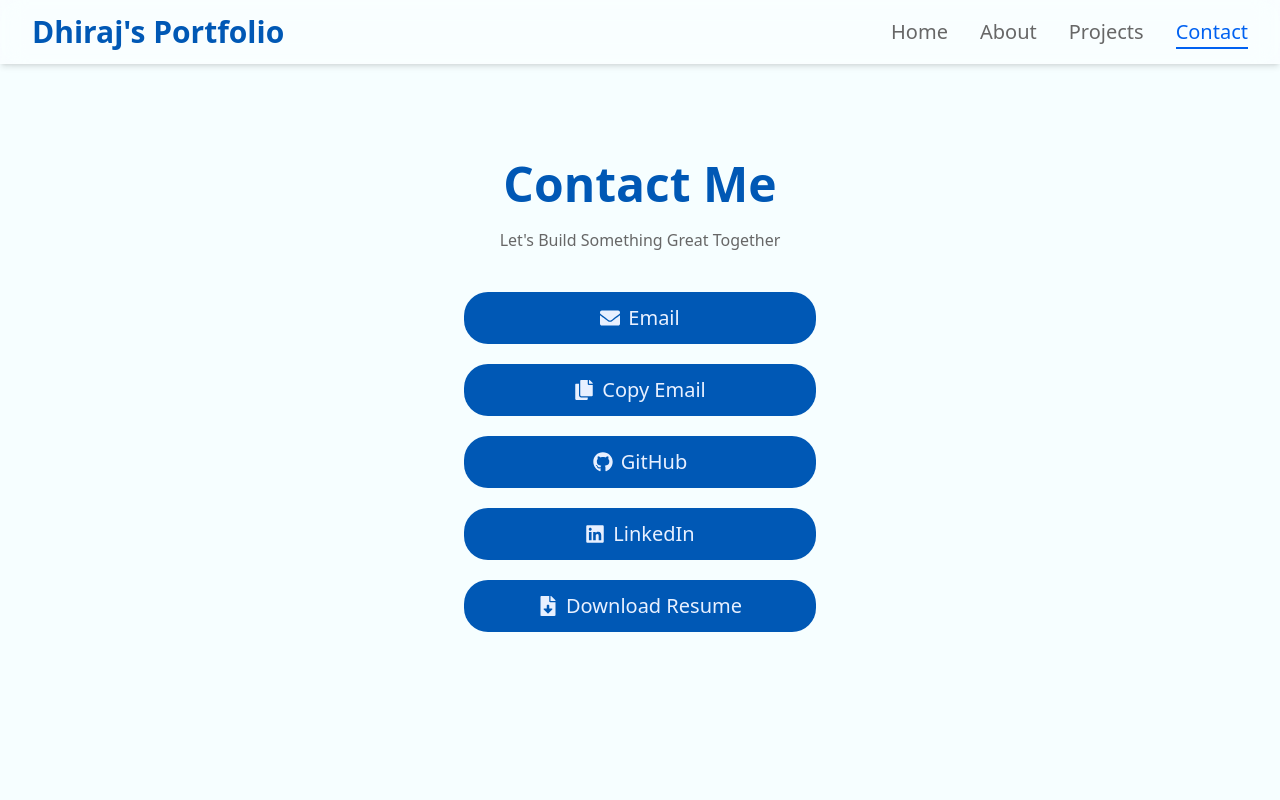
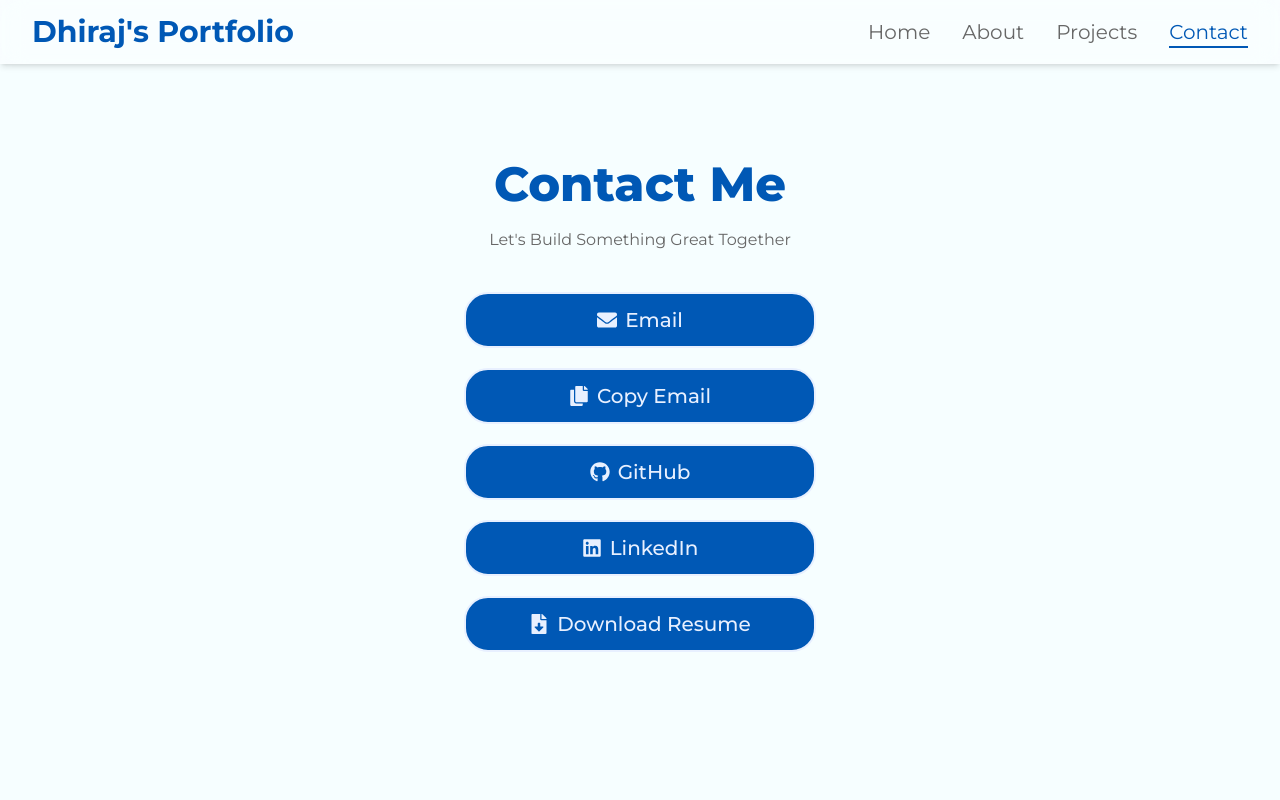
Before and after one commit to jaiswaldhiraj/Portfolio, a Next.js app: page /contact in a window 1280 px wide. Shown: the top 800 px of the page. Built offline with nearby package versions, Linux system fonts and the light colour scheme.

Commit message:
fonts and contact page buttons updated

```diff
--- /dev/null
+++ b/app/components/ContactButtons.js
@@ -0,0 +1,52 @@
+import React from 'react'
+import { useState } from 'react';
+import { icons } from "./icons";
+import { motion } from 'framer-motion';
+
+
+export const ContactButtons = ({ href, text, icon }) => {
+  const Icon = icons[icon];
+
+  return (
+    <motion.a
+      href={href}
+      rel="noopener noreferrer"
+      target="_blank"
+      whileHover={{ scale: 1.05 }}
+      whileTap={{ scale: 0.95 }}
+      className="inline-flex justify-center items-center gap-2 px-6 py-3 bg-[var(--accent)] text-xl text-[var(--accent-light)] rounded-3xl hover:bg-[var(--accent-light-hover)] hover:text-[var(--accent)] transition duration-300
+      border-2 font-medium"
+    >
+      {Icon && <Icon />}
+      {text}
+    </motion.a>
+  );
+};
+
+export const CopyButton = () => {
+
+  const [copied, setCopied] = useState(false);
+  const email = "jaiswaldhiraj928@gmail.com";
+
+  const handleCopy = () => {
+    navigator.clipboard.writeText(email);
+    setCopied(true);
+    setTimeout(() => setCopied(false), 2000);
+  };
+
+  const CopyIcon = icons["copy"]
+  const CheckIcon = icons["check"]
+
+  return (
+    <motion.button
+      onClick={handleCopy}
+      whileHover={{ scale: 1.05 }}
+      whileTap={{ scale: 0.95 }}
+      className="inline-flex justify-center items-center gap-2 px-6 py-3 bg-[var(--accent)] text-xl text-[var(--accent-light)] rounded-3xl hover:bg-[var(--accent-light-hover)] hover:text-[var(--accent)] transition duration-300
+      border-2 font-medium"
+    >
+      {copied ? <CheckIcon className="text-green-400 text-xl" /> : <CopyIcon />}
+      {copied ? "Copied!" : "Copy Email"}
+    </motion.button>
+  )
+}
--- a/app/components/CopyButton.js
+++ /dev/null
@@ -1,27 +0,0 @@
-import { useState } from 'react';
-import { icons } from './icons';
-
-export const CopyButton = () => {
-
-  const [copied, setCopied] = useState(false);
-  const email = "jaiswaldhiraj928@gmail.com";
-
-  const handleCopy = () => {
-    navigator.clipboard.writeText(email);
-    setCopied(true);
-    setTimeout(() => setCopied(false), 2000);
-  };
-
-  const CopyIcon = icons["copy"]
-  const CheckIcon = icons["check"]
-
-  return (
-    <button
-      onClick={handleCopy}
-      className="inline-flex justify-center items-center gap-2 px-6 py-3 bg-[var(--accent)] text-xl text-[var(--accent-light)] rounded-3xl font-normal hover:bg-[var(--accent-light-hover)] hover:text-[var(--accent)]"
-    >
-      {copied ? <CheckIcon className="text-green-400 text-xl" /> : <CopyIcon/>}
-      {copied ? "Copied!" : "Copy Email"}
-    </button>
-  )
-}
--- a/app/components/NavLink.js
+++ b/app/components/NavLink.js
@@ -6,9 +6,9 @@ import Link from "next/link";
 const NavLink = ({ href, label, pathname, setOpen }) => (
   <Link
     href={href}
-    className={`font-medium relative after:content-[''] after:absolute after:w-0 after:h-[2px] after:bg-[var(--highlight)]
+    className={` relative after:absolute after:w-0 after:h-[2px] after:bg-[var(--accent)]
       after:left-0 after:-bottom-1 after:transition-all after:duration-300 hover:after:w-full
-      ${pathname === href ? "text-[var(--highlight)] after:w-full" : "text-[var(--text-secondary)]"}`}
+      ${pathname === href ? "text-[var(--accent)] after:w-full" : "text-[var(--text-secondary)]"}`}
     onClick={() => setOpen(false)} // close dropdown when link is clicked
   >
     {label}
--- a/app/contact/page.js
+++ b/app/contact/page.js
@@ -2,8 +2,7 @@
 
 import React from 'react'
 import { motion } from 'framer-motion';
-import ActiveChips from '../components/ActiveChips';
-import { CopyButton } from '../components/CopyButton';
+import { ContactButtons,CopyButton } from '../components/ContactButtons';
 
 const Page = () => {
   return (
@@ -25,15 +24,15 @@ const Page = () => {
           </div>
         </section>
 
-        <section id="contact" className="mb-64 mt-10 flex flex-col md:flex-row justify-center items-center gap-56">
+        <section id="contact" className="mb-64 mt-10 flex flex-col md:flex-row justify-center items-center">
 
-          <div className="w-full max-w-sm flex flex-col justify-center gap-5 px-4">
+          <div className="w-full max-w-sm flex flex-col justify-center gap-2 md:gap-5 px-4">
 
-            <ActiveChips href={"mailto:jaiswaldhiraj928@gmail.com"} text={"Email"} icon={"envelope"} />
+            <ContactButtons href={"mailto:jaiswaldhiraj928@gmail.com"} text={"Email"} icon={"envelope"} />
             <CopyButton />
-            <ActiveChips href={"https://github.com/jaiswaldhiraj"} text={"GitHub"} icon={"github"} />
-            <ActiveChips href={"https://www.linkedin.com/in/jaiswaldhiraj/"} text={"LinkedIn"} icon={"linkedin"} />
-            <ActiveChips href={"https://github.com/jaiswaldhiraj/Portfolio/releases/download/v1.0/Dhiraj.Jaiswal.Resume.pdf"} text={"Download Resume"} icon={"downloadpdf"} />
+            <ContactButtons href={"https://github.com/jaiswaldhiraj"} text={"GitHub"} icon={"github"} />
+            <ContactButtons href={"https://www.linkedin.com/in/jaiswaldhiraj/"} text={"LinkedIn"} icon={"linkedin"} />
+            <ContactButtons href={"https://github.com/jaiswaldhiraj/Portfolio/releases/download/v1.0/Dhiraj.Jaiswal.Resume.pdf"} text={"Download Resume"} icon={"downloadpdf"} />
 
           </div>
         </section>
--- a/app/globals.css
+++ b/app/globals.css
@@ -1,4 +1,13 @@
+@import url('https://fonts.googleapis.com/css2?family=Montserrat:wght@300;400;500;600;700;800&display=swap');
 @import "tailwindcss";
+
+
+html,
+body {
+  overflow-x: hidden;
+  font-family: 'Montserrat', sans-serif;
+}
+
 
 /* Hide scrollbar for Chrome, Safari, Edge */
 ::-webkit-scrollbar {
@@ -11,10 +20,6 @@ html {
   scroll-behavior: smooth;
 }
 
-html,
-body {
-  overflow-x: hidden;
-}
 
 :root {
   --background: #f6feff;
--- a/app/layout.js
+++ b/app/layout.js
@@ -12,7 +12,7 @@ export const metadata = {
 export default function RootLayout({ children }) {
   return (
     <html lang="en">
-      <body className="bg-[var(--background)] text-black">
+      <body className="bg-[var(--background)] text-black font-main">
         <Navbar/>
         {children}
         <Analytics />
```
